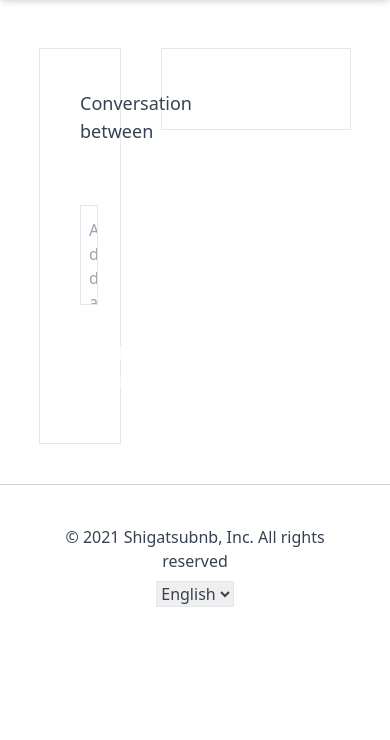
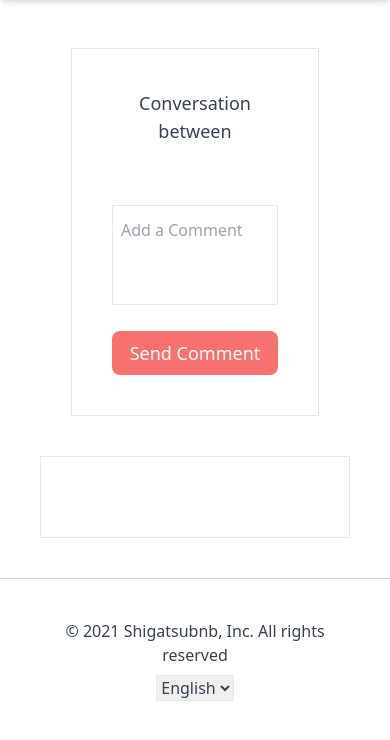
Before and after one commit to ShigatsuEl/shigatsubnb-clone, a Django app: template templates/conversations/detail.html in a window 390 px wide. Shown: the part 80-820 px from the top of the page. Run offline with Django 3.2, Linux system fonts and the light colour scheme; the template is opened without the code that fills it, so the values that code supplies are empty; style sheets or scripts are compiled from the project's sources; some libraries are stand-ins or nearby versions.

Commit message:
210.CSS Media Query Conversation Detail

```diff
--- a/templates/conversations/detail.html
+++ b/templates/conversations/detail.html
@@ -10,9 +10,9 @@
 
 {% block content %}
 
-    <div class="flex mx-auto w-4/5 my-10 mt-32">
+    <div class="flex flex-col mx-10 my-10 mt-32 xl:mx-auto xl:w-4/5 lg:flex-row">
 
-        <div class="sticky top-32 flex flex-col border w-1/4 h-full p-10">
+        <div class="flex self-center flex-col mb-10 border w-4/5 h-full p-10 xl:w-1/4 lg:w-1/3 lg:sticky lg:top-32 lg:mb-0 sm:w-2/5">
             <span class="w-full text-center text-lg font-medium">{% trans "Conversation between" %}</span>
             <div class="flex justify-between mt-10 mb-5 items-center">
                 {% for user in conversation.participants.all  %}
@@ -32,7 +32,7 @@
             </form>
 
         </div>
-        <div class="flex flex-col flex-grow h-full ml-10 border p-10">
+        <div class="flex flex-col flex-grow h-full ml-0 border p-10 lg:ml-10">
             {% if conversation.messages.count == 0 %}
                 <span>{% trans "No messages" %}</span>
             {% else %}
```
